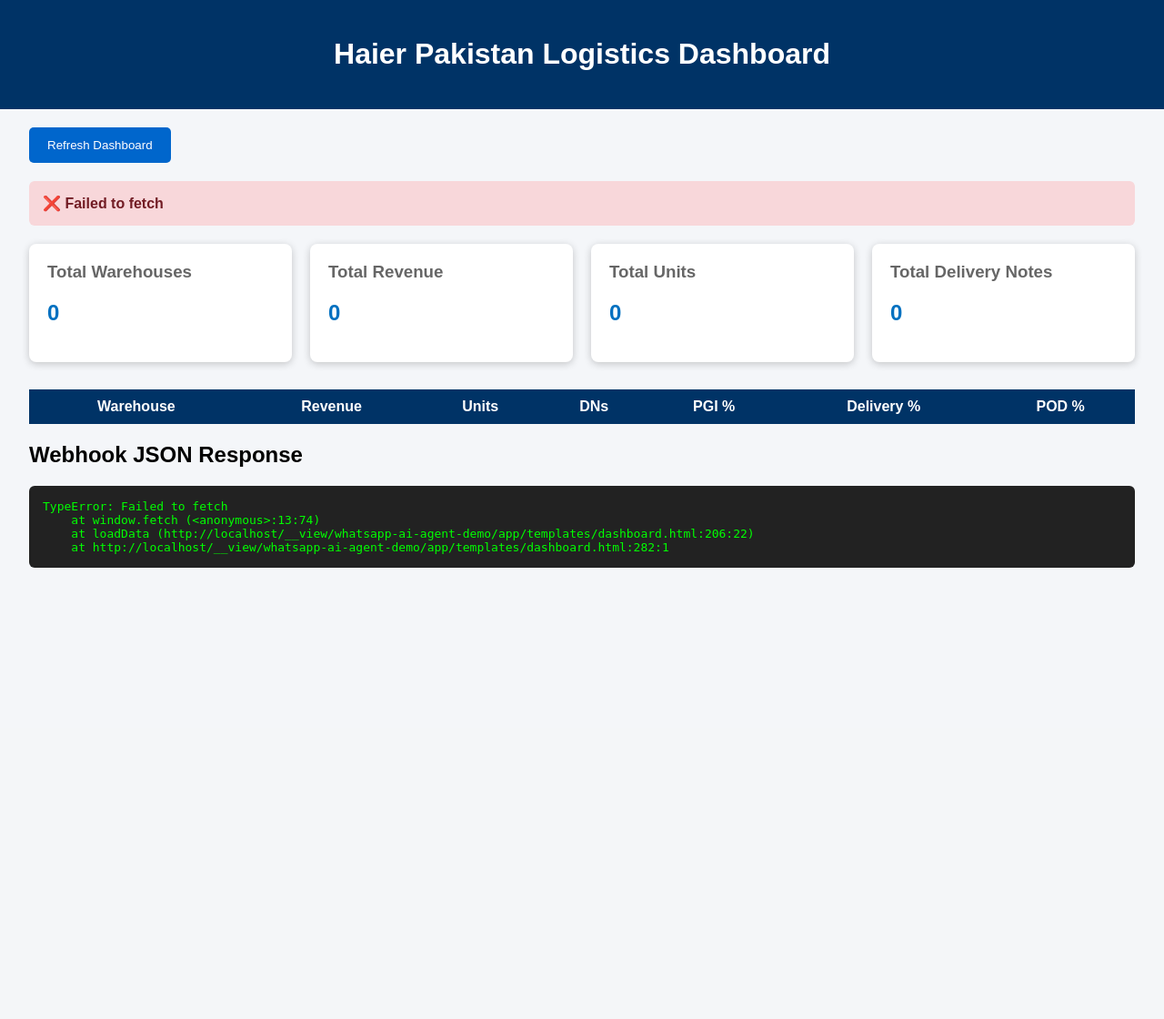
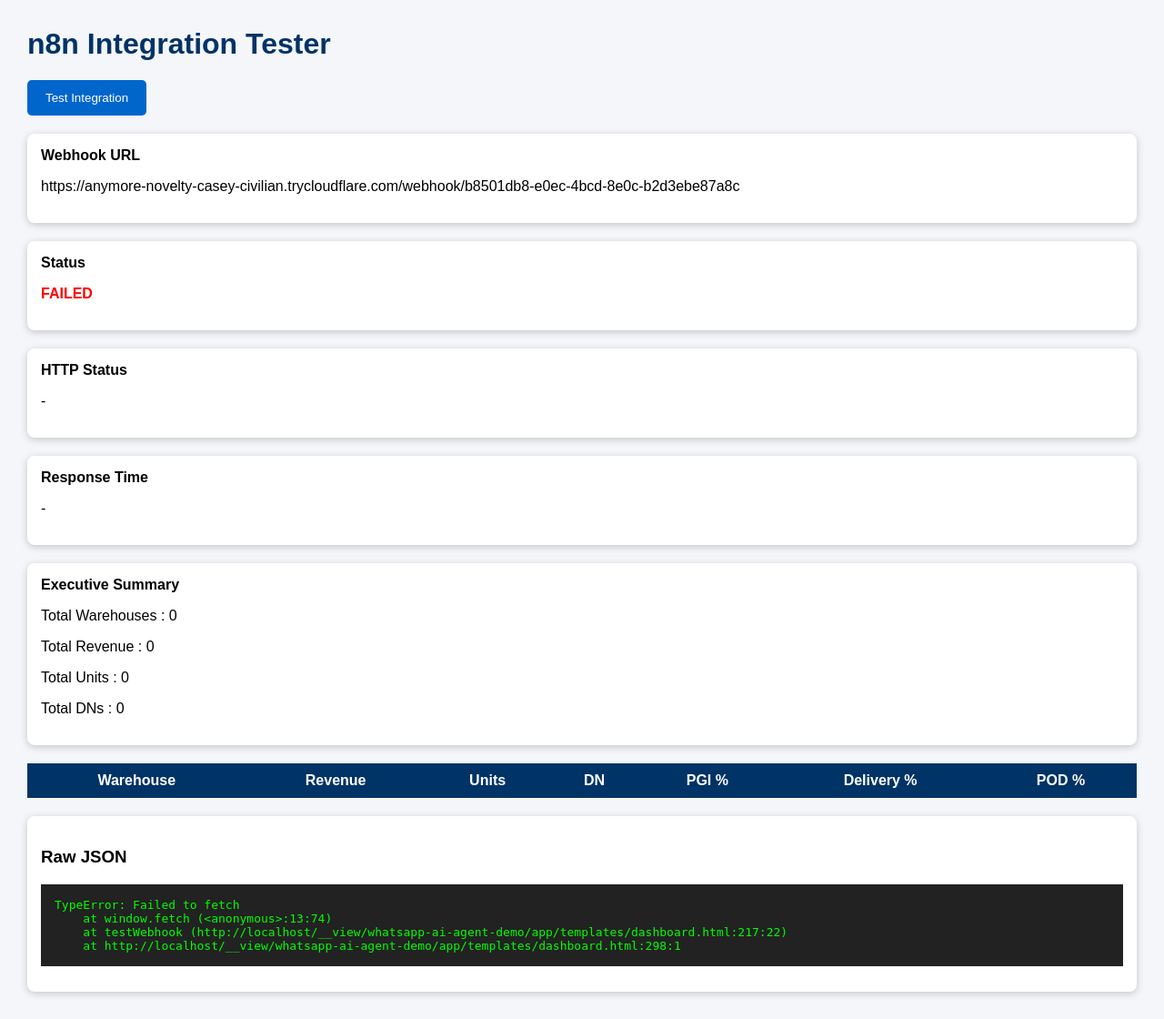
Before and after one commit to Swalehjamshaid/whatsapp-ai-agent, a Python web app: template whatsapp-ai-agent-demo/app/templates/dashboard.html in a window 1280 px wide. Shown: the whole page at 91% size. Before the commit the page ends 624 px from the top, so only its background shows below. Run offline with Jinja, Linux system fonts and the light colour scheme; the template is opened without the code that fills it, so the values that code supplies are empty.

Commit message:
Update dashboard.html

```diff
--- a/whatsapp-ai-agent-demo/app/templates/dashboard.html
+++ b/whatsapp-ai-agent-demo/app/templates/dashboard.html
@@ -3,109 +3,90 @@
 <head>
 
 <meta charset="UTF-8">
-<meta name="viewport" content="width=device-width, initial-scale=1">
+<meta name="viewport" content="width=device-width, initial-scale=1.0">
 
-<title>Haier Logistics Dashboard Test</title>
+<title>n8n Integration Tester</title>
 
 <style>
 
 body{
-    font-family:Arial,Helvetica,sans-serif;
+    font-family:Arial;
     background:#f4f6f9;
-    margin:0;
+    margin:30px;
 }
 
-header{
-    background:#003366;
-    color:#fff;
-    text-align:center;
-    padding:20px;
-}
-
-.container{
-    width:95%;
-    margin:20px auto;
+h1{
+    color:#003366;
 }
 
 button{
     background:#0066cc;
     color:white;
+    padding:12px 20px;
     border:none;
-    padding:12px 20px;
     cursor:pointer;
     border-radius:5px;
 }
 
 button:hover{
-    background:#004b99;
-}
-
-.cards{
-    display:grid;
-    grid-template-columns:repeat(auto-fit,minmax(220px,1fr));
-    gap:20px;
-    margin-top:20px;
+    background:#004999;
 }
 
 .card{
+
     background:white;
-    padding:20px;
+    padding:15px;
+    margin-top:20px;
     border-radius:8px;
     box-shadow:0 2px 8px rgba(0,0,0,.2);
+
 }
 
-.card h3{
-    margin:0;
-    color:#666;
+.success{
+
+    color:green;
+    font-weight:bold;
+
 }
 
-.card h2{
-    color:#0070c0;
+.error{
+
+    color:red;
+    font-weight:bold;
+
+}
+
+pre{
+
+    background:#222;
+    color:#00ff00;
+    padding:15px;
+    overflow:auto;
+    max-height:350px;
+
 }
 
 table{
-    width:100%;
-    border-collapse:collapse;
-    margin-top:30px;
-    background:white;
+
+width:100%;
+border-collapse:collapse;
+margin-top:20px;
+
 }
 
 th{
-    background:#003366;
-    color:white;
-    padding:10px;
+
+background:#003366;
+color:white;
+padding:10px;
+
 }
 
 td{
-    padding:10px;
-    border-bottom:1px solid #ddd;
-    text-align:center;
-}
 
-.status{
-    margin-top:20px;
-    padding:15px;
-    border-radius:6px;
-    font-weight:bold;
-}
+padding:10px;
+border:1px solid #ddd;
 
-.success{
-    background:#d4edda;
-    color:#155724;
-}
-
-.error{
-    background:#f8d7da;
-    color:#721c24;
-}
-
-pre{
-    background:#222;
-    color:#0f0;
-    padding:15px;
-    overflow:auto;
-    max-height:300px;
-    border-radius:6px;
 }
 
 </style>
@@ -114,41 +95,61 @@ pre{
 
 <body>
 
-<header>
+<h1>n8n Integration Tester</h1>
 
-<h1>Haier Pakistan Logistics Dashboard</h1>
+<button onclick="testWebhook()">
 
-</header>
+Test Integration
 
-<div class="container">
-
-<button onclick="loadData()">
-Refresh Dashboard
 </button>
 
-<div id="status"></div>
+<div class="card">
 
-<div class="cards">
+<b>Webhook URL</b>
 
-<div class="card">
-<h3>Total Warehouses</h3>
-<h2 id="warehouseCount">0</h2>
+<p id="url"></p>
+
 </div>
 
 <div class="card">
-<h3>Total Revenue</h3>
-<h2 id="revenue">0</h2>
+
+<b>Status</b>
+
+<p id="status">Waiting...</p>
+
 </div>
 
 <div class="card">
-<h3>Total Units</h3>
-<h2 id="units">0</h2>
+
+<b>HTTP Status</b>
+
+<p id="httpStatus">-</p>
+
 </div>
 
 <div class="card">
-<h3>Total Delivery Notes</h3>
-<h2 id="dns">0</h2>
+
+<b>Response Time</b>
+
+<p id="time">-</p>
+
 </div>
+
+<div class="card">
+
+<b>Executive Summary</b>
+
+<p>Total Warehouses :
+<span id="warehouse">0</span></p>
+
+<p>Total Revenue :
+<span id="revenue">0</span></p>
+
+<p>Total Units :
+<span id="units">0</span></p>
+
+<p>Total DNs :
+<span id="dns">0</span></p>
 
 </div>
 
@@ -159,68 +160,84 @@ Refresh Dashboard
 <tr>
 
 <th>Warehouse</th>
+
 <th>Revenue</th>
+
 <th>Units</th>
-<th>DNs</th>
+
+<th>DN</th>
+
 <th>PGI %</th>
+
 <th>Delivery %</th>
+
 <th>POD %</th>
 
 </tr>
 
 </thead>
 
-<tbody id="tableBody">
+<tbody id="tbody">
 
 </tbody>
 
 </table>
 
-<h2>Webhook JSON Response</h2>
+<div class="card">
 
-<pre id="jsonOutput">
+<h3>Raw JSON</h3>
+
+<pre id="json">
+
 Waiting...
+
 </pre>
 
 </div>
 
 <script>
 
-// =====================================================
-// REPLACE THIS URL
-// =====================================================
+//==============================
+// CHANGE ONLY THIS
+//==============================
 
 const API =
-"https://YOUR-CLOUDFLARE-URL.trycloudflare.com/webhook/b8501db8-e0ec-4bcd-8e0c-b2d3ebe87a8c";
+"https://anymore-novelty-casey-civilian.trycloudflare.com/webhook/b8501db8-e0ec-4bcd-8e0c-b2d3ebe87a8c";
 
-async function loadData(){
+document.getElementById("url").innerHTML=API;
 
-const status=document.getElementById("status");
+async function testWebhook(){
 
-status.innerHTML="Loading...";
-
-status.className="status";
+let start=performance.now();
 
 try{
 
+document.getElementById("status").innerHTML="Connecting...";
+
 const response=await fetch(API);
+
+document.getElementById("httpStatus").innerHTML=response.status;
+
+const end=performance.now();
+
+document.getElementById("time").innerHTML=
+Math.round(end-start)+" ms";
 
 if(!response.ok){
 
-throw new Error("HTTP "+response.status);
+throw new Error(response.status);
 
 }
 
 const data=await response.json();
 
-document.getElementById("jsonOutput").textContent=
+document.getElementById("status").innerHTML=
+"<span class='success'>CONNECTED SUCCESSFULLY</span>";
+
+document.getElementById("json").textContent=
 JSON.stringify(data,null,4);
 
-status.innerHTML="✅ Connected Successfully";
-
-status.className="status success";
-
-document.getElementById("warehouseCount").innerHTML=
+document.getElementById("warehouse").innerHTML=
 data.warehouses.length;
 
 document.getElementById("revenue").innerHTML=
@@ -260,26 +277,25 @@ html+=`
 
 });
 
-document.getElementById("tableBody").innerHTML=html;
+document.getElementById("tbody").innerHTML=html;
 
 }
 
-catch(error){
+catch(err){
 
-status.innerHTML="❌ "+error.message;
+document.getElementById("status").innerHTML=
+"<span class='error'>FAILED</span>";
 
-status.className="status error";
+document.getElementById("json").textContent=
+err.stack;
 
-document.getElementById("jsonOutput").textContent=
-error.stack;
-
-console.error(error);
+console.error(err);
 
 }
 
 }
 
-loadData();
+testWebhook();
 
 </script>
 
```
